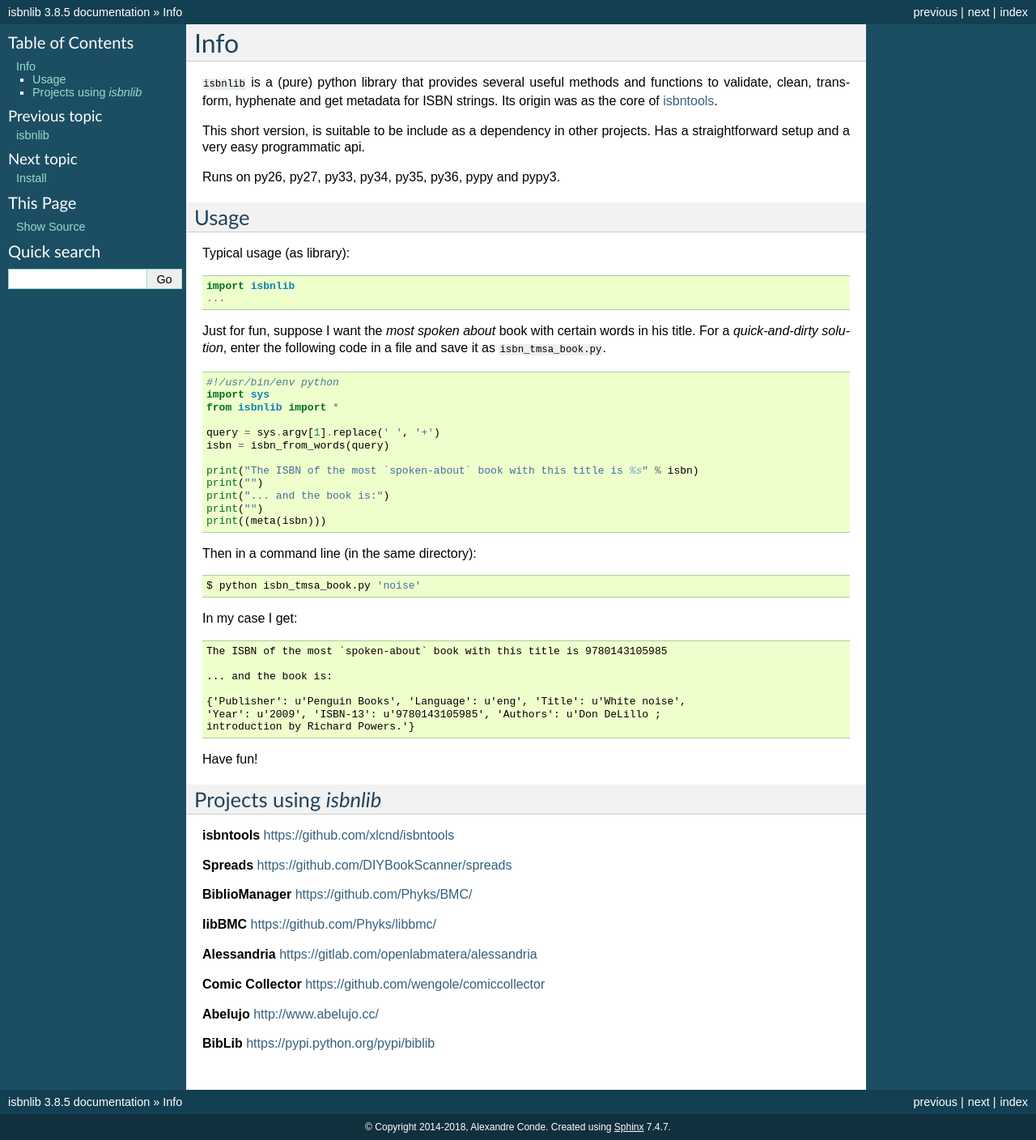
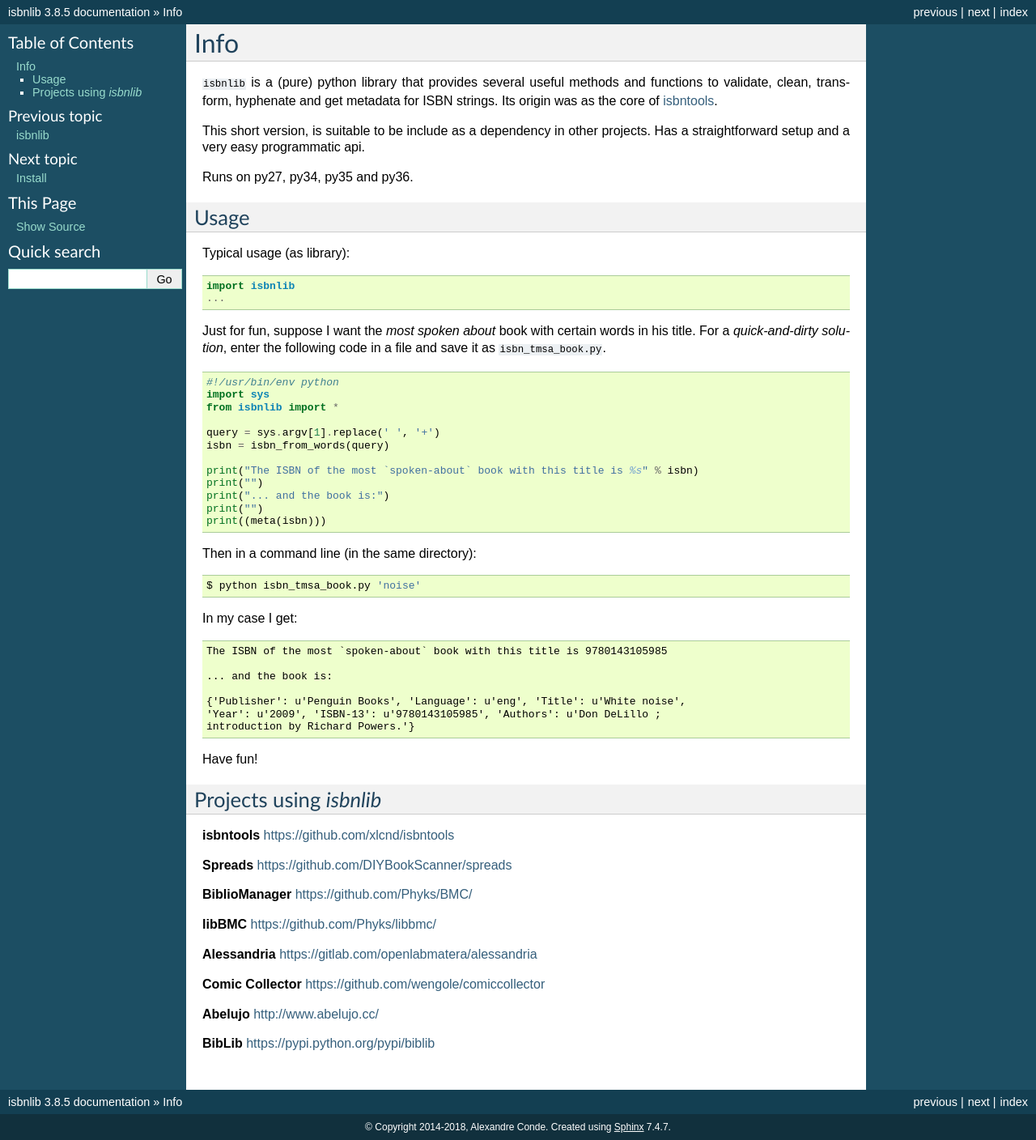
Before and after one commit to rysto3/isbnlib, a Sphinx documentation site: the page built from docs/info.rst, in a window 1280 px wide. Shown: the whole page at 81% size. Built offline with Sphinx 7.4.7, drawn with Linux system fonts in a browser that asks for light colours.

Commit message:
fix docs

```diff
--- a/docs/info.rst
+++ b/docs/info.rst
@@ -10,7 +10,7 @@ get metadata for ISBN strings. Its origin was as the core of isbntools_.
 This short version, is suitable to be include as a dependency in other projects.
 Has a straightforward setup and a very easy programmatic api.
 
-Runs on py26, py27, py33, py34, py35, py36, pypy and pypy3.
+Runs on py27, py34, py35 and py36.
 
 
 Usage
```
